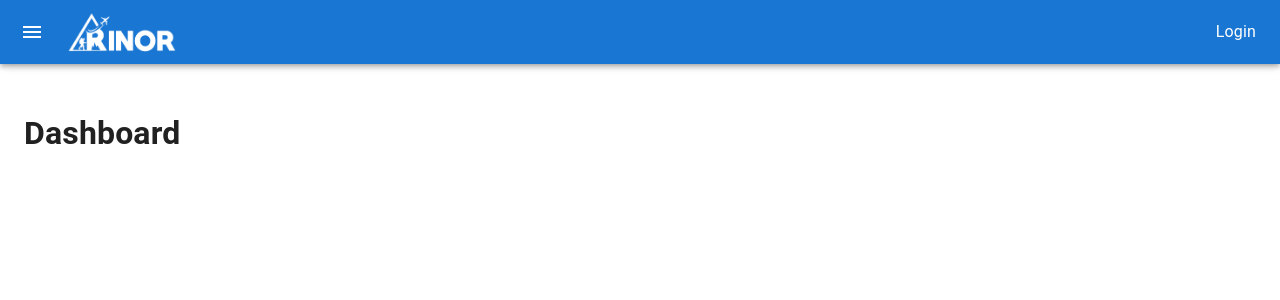
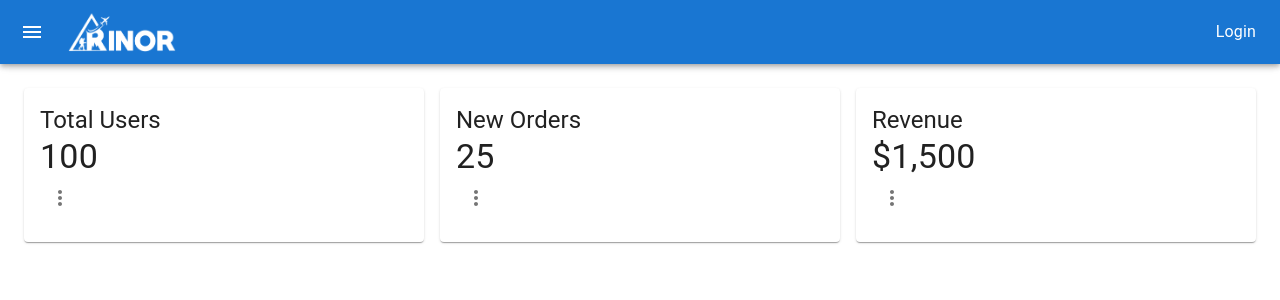
Before and after one commit to Jallal-Hussain/Rinor_Project_1, a React (Vite) app in the folder Rinor-Project-1/: page / in a window 1280 px wide. Shown: the top 300 px of the page. Built offline with nearby package versions, Linux system fonts and the light colour scheme.

Commit message:
Added Dashboard

```diff
--- a/Rinor-Project-1/package.json
+++ b/Rinor-Project-1/package.json
@@ -13,6 +13,8 @@
     "@emotion/react": "^11.11.4",
     "@emotion/styled": "^11.11.0",
     "@faker-js/faker": "^8.4.1",
+    "@fortawesome/free-regular-svg-icons": "^6.5.1",
+    "@fortawesome/react-fontawesome": "^0.2.0",
     "@mui/icons-material": "^5.15.12",
     "@mui/lab": "^5.0.0-alpha.167",
     "@mui/material": "^5.15.12",
@@ -20,10 +22,12 @@
     "@mui/x-date-pickers": "^6.19.6",
     "@table-library/react-table-library": "^4.1.7",
     "axios": "^1.6.7",
+    "chart.js": "^4.4.2",
     "dayjs": "^1.11.10",
     "formik": "^2.4.5",
     "material-react-table": "^2.12.1",
     "react": "^18.2.0",
+    "react-chartjs-2": "^5.2.0",
     "react-dom": "^18.2.0",
     "react-router-dom": "^6.22.2",
     "yup": "^1.3.3"
--- a/Rinor-Project-1/src/App.jsx
+++ b/Rinor-Project-1/src/App.jsx
@@ -22,13 +22,14 @@ import GroupIcon from "@mui/icons-material/Group";
 import HotelIcon from "@mui/icons-material/Hotel";
 import NightShelterIcon from "@mui/icons-material/NightShelter";
 import BookIcon from "@mui/icons-material/Book";
-import Dashboard from "./Components/Dashboard";
+import Dashboard from "./Components/Dashboard/Dashboard.jsx";
 import Bookings from "./Components/Bookings/Bookings";
 import Hotels from "./Components/Hotels/Hotels";
 import Rooms from "./Components/Rooms/Rooms";
 import Users from "./Components/Users/Users";
 import LoginForm from "./Components/LoginForm/Login";
 import Register from "./Components/LoginForm/Register";
+// import './style.css';
 
 function App() {
   const drawerWidth = 240;
--- a/Rinor-Project-1/src/Components/Dashboard.jsx
+++ /dev/null
@@ -1,9 +0,0 @@
-import React from "react";
-
-function Dashboard() {
-  return (
-    <h1>Dashboard</h1>
-  )
-}
-
-export default Dashboard;
--- /dev/null
+++ b/Rinor-Project-1/src/Components/Dashboard/Card.jsx
@@ -0,0 +1,45 @@
+/* eslint-disable no-unused-vars */
+import React from 'react';
+import { ThemeProvider } from '@mui/material/styles';
+import styled from '@emotion/styled';
+import Card from '@mui/material/Card';
+import CardContent from '@mui/material/CardContent';
+import Typography from '@mui/material/Typography';
+import Grid from '@mui/material/Grid';
+import CalendarTodayIcon from '@mui/icons-material/CalendarToday';
+
+const StyledCard = styled(Card)({
+  height: '100%',
+  display: 'flex',
+  flexDirection: 'column',
+});
+
+const StyledCardContent = styled(CardContent)({
+  flexGrow: 1,
+});
+
+function CustomCard() {
+  return (
+    <ThemeProvider theme={{}}>
+      <Grid item xs={12} sm={6} md={4} lg={3}>
+        <StyledCard>
+          <StyledCardContent>
+            <Typography variant="h6" color="textSecondary" gutterBottom>
+              {/* Placeholder text */}
+              Example Title
+            </Typography>
+            <Typography variant="h4" component="h2" color="textPrimary">
+              {/* Placeholder text */}
+              Example Value
+            </Typography>
+          </StyledCardContent>
+          <div style={{ display: 'flex', justifyContent: 'flex-end', paddingRight: '8px', paddingBottom: '8px' }}>
+            <CalendarTodayIcon style={{ color: '#dddfeb', fontSize: 40 }} />
+          </div>
+        </StyledCard>
+      </Grid>
+    </ThemeProvider>
+  );
+}
+
+export default CustomCard;
--- /dev/null
+++ b/Rinor-Project-1/src/Components/Dashboard/Dashboard.jsx
@@ -0,0 +1,63 @@
+import React from 'react';
+import Grid from '@mui/material/Grid';
+import Card from '@mui/material/Card';
+import CardContent from '@mui/material/CardContent';
+import Typography from '@mui/material/Typography';
+import IconButton from '@mui/material/IconButton';
+import MoreVertIcon from '@mui/icons-material/MoreVert';
+
+const Dashboard = () => {
+  return (
+    <div>
+      <Grid container spacing={2}>
+        <Grid item xs={12} sm={6} md={4}>
+          <Card>
+            <CardContent>
+              <Typography variant="h5" component="div">
+                Total Users
+              </Typography>
+              <Typography variant="h4" color="textPrimary">
+                100
+              </Typography>
+              <IconButton aria-label="settings">
+                <MoreVertIcon />
+              </IconButton>
+            </CardContent>
+          </Card>
+        </Grid>
+        <Grid item xs={12} sm={6} md={4}>
+          <Card>
+            <CardContent>
+              <Typography variant="h5" component="div">
+                New Orders
+              </Typography>
+              <Typography variant="h4" color="textPrimary">
+                25
+              </Typography>
+              <IconButton aria-label="settings">
+                <MoreVertIcon />
+              </IconButton>
+            </CardContent>
+          </Card>
+        </Grid>
+        <Grid item xs={12} sm={6} md={4}>
+          <Card>
+            <CardContent>
+              <Typography variant="h5" component="div">
+                Revenue
+              </Typography>
+              <Typography variant="h4" color="textPrimary">
+                $1,500
+              </Typography>
+              <IconButton aria-label="settings">
+                <MoreVertIcon />
+              </IconButton>
+            </CardContent>
+          </Card>
+        </Grid>
+      </Grid>
+    </div>
+  );
+};
+
+export default Dashboard;
```
Also changed, not shown: 1 other file (tests, documents, lock files or other folders).
